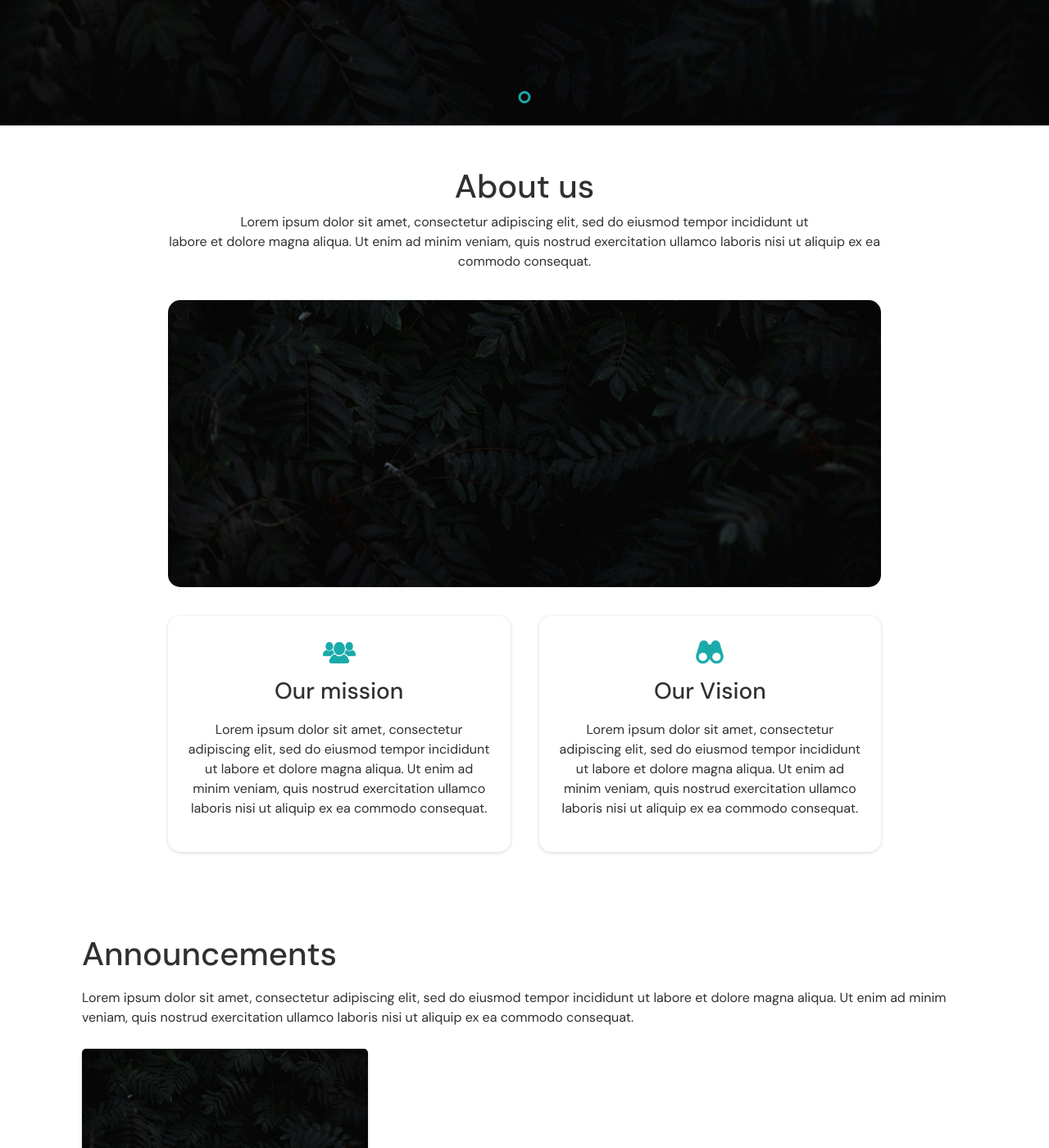
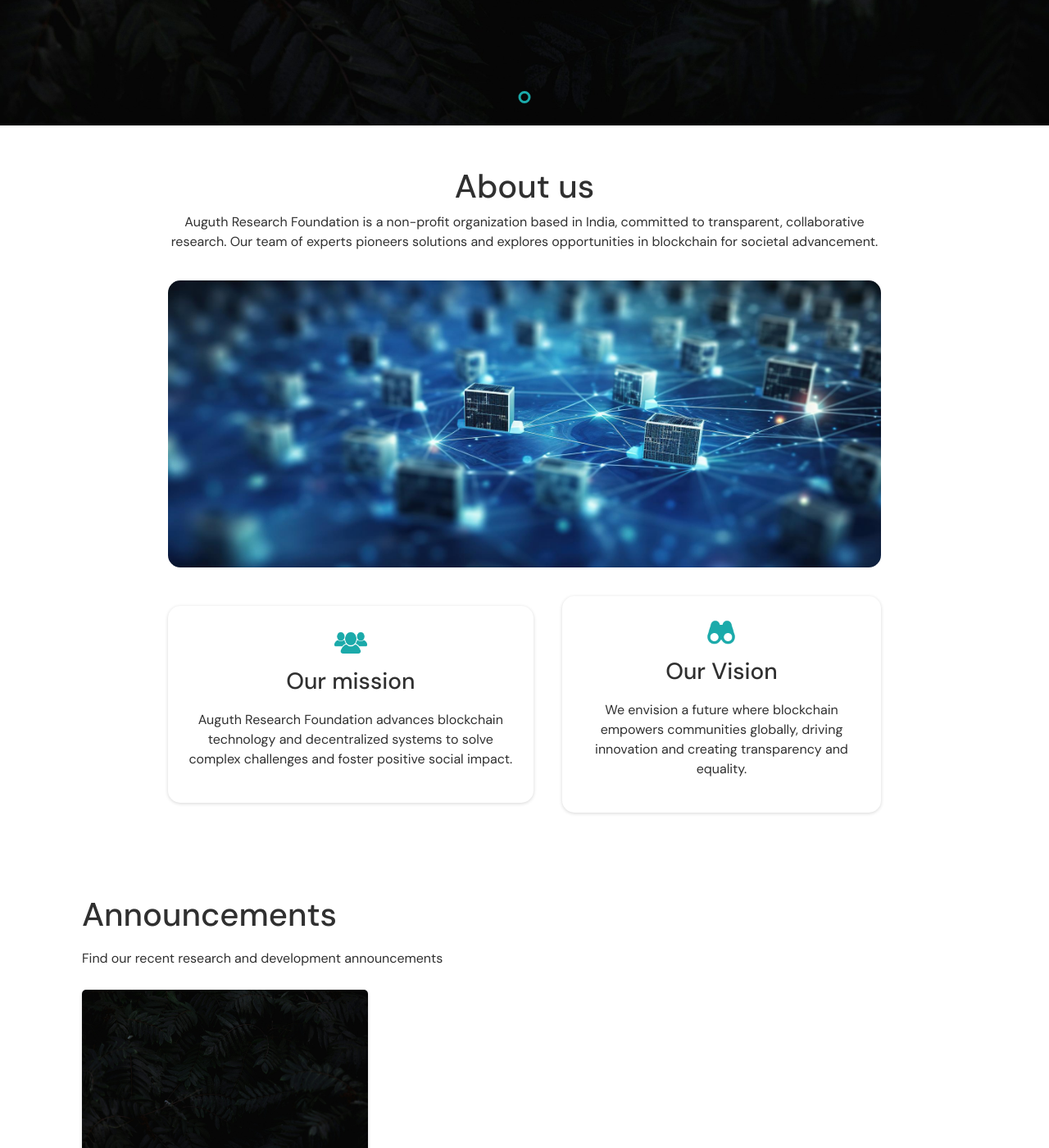
Before and after one commit to auguth/auguth_website, a Jekyll site: the page built from index.markdown, in a window 1280 px wide and 1400 px high, scrolled down 582 px. Shown: the whole window at 82% size. Built offline with Jekyll 4.4.1, drawn with Linux system fonts in a browser that asks for light colours.

Commit message:
images updated

```diff
--- a/_includes/aboutus.html
+++ b/_includes/aboutus.html
@@ -1,17 +1,17 @@
 <section class="aboutus wrapper2">
 <h1>About us</h1>
-<p>Lorem ipsum dolor sit amet, consectetur adipiscing elit, sed do eiusmod tempor incididunt ut <br> labore et dolore magna aliqua. Ut enim ad minim veniam, quis nostrud exercitation ullamco laboris nisi ut aliquip ex ea commodo consequat. </p>
-<img class="abtusimg" src="{{site.baseurl}}/assets/images/sample.jpeg" alt="">
+<p>Auguth Research Foundation is a non-profit organization based in India, committed to transparent, collaborative research. Our team of experts pioneers solutions and explores opportunities in blockchain for societal advancement.</p>
+<img class="abtusimg" src="{{site.baseurl}}/assets/images/aboutus.jpeg" alt="">
 <div class="mvcontainer ">
     <div class="mvbox">
         <img class="mvicons" src="{{site.baseurl}}/assets/images/group.png" alt="">
         <h3>Our mission</h3>
-        <p>Lorem ipsum dolor sit amet, consectetur adipiscing elit, sed do eiusmod tempor incididunt ut labore et dolore magna aliqua. Ut enim ad minim veniam, quis nostrud exercitation ullamco laboris nisi ut aliquip ex ea commodo consequat. </p>
+        <p>Auguth Research Foundation advances blockchain technology and decentralized systems to solve complex challenges and foster positive social impact.</p>
     </div>
     <div class="mvbox">
         <img class="mvicons" src="{{site.baseurl}}/assets/images/vision.png" alt="">
         <h3>Our Vision</h3>
-        <p>Lorem ipsum dolor sit amet, consectetur adipiscing elit, sed do eiusmod tempor incididunt ut labore et dolore magna aliqua. Ut enim ad minim veniam, quis nostrud exercitation ullamco laboris nisi ut aliquip ex ea commodo consequat. </p>
+        <p>We envision a future where blockchain empowers communities globally, driving innovation and creating transparency and equality.</p>
     </div>
 </div>
 </section>
--- a/_includes/announcements.html
+++ b/_includes/announcements.html
@@ -1,6 +1,6 @@
 <section class="announcements wrapper1">
     <h1>Announcements</h1>
-    <p>Lorem ipsum dolor sit amet, consectetur adipiscing elit, sed do eiusmod tempor incididunt ut labore et dolore magna aliqua. Ut enim ad minim veniam, quis nostrud exercitation ullamco laboris nisi ut aliquip ex ea commodo consequat. </p>
+    <p>Find our recent research and development announcements</p>
 
     <div class="fluid">
         <div class="row g-3">
--- a/_includes/contactus.html
+++ b/_includes/contactus.html
@@ -3,7 +3,7 @@
 <div class="card mb-3" style="max-width: 100%;">
     <div class="row g-0">
       <div class="col-md-6">
-        <img src="{{site.baseurl}}/assets/images/sample.jpeg" class="img-fluid contactusing rounded-start" alt="...">
+        <img src="{{site.baseurl}}/assets/images/contactus.jpeg" class="img-fluid contactusing rounded-start" alt="...">
       </div>
       <div class="col-md-6 contacttxt-body">
         <div class="card-body contact-body">
```
Also changed, not shown: assets/images/aboutus.jpeg (added), assets/images/contactus.jpeg (added), 6 other files.
